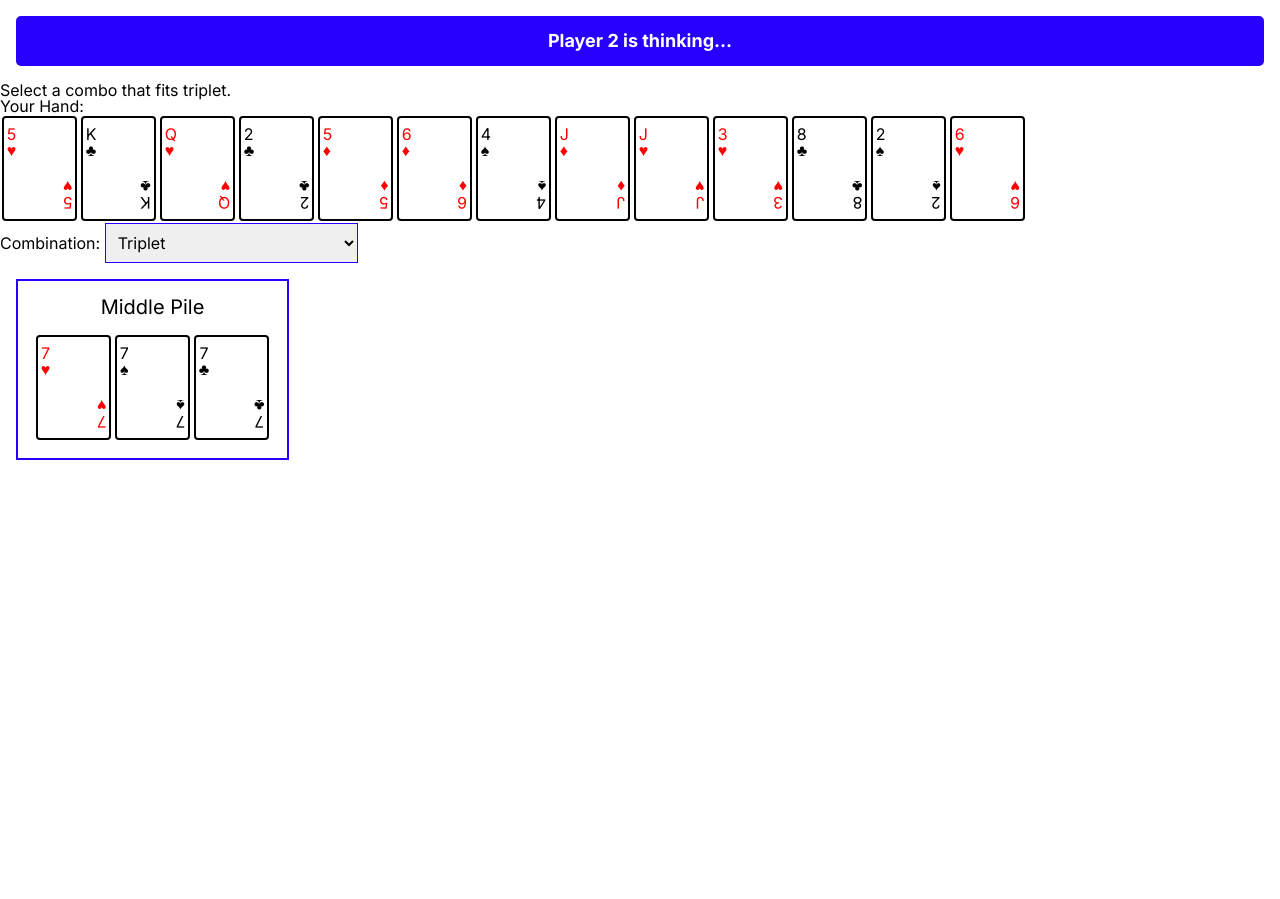
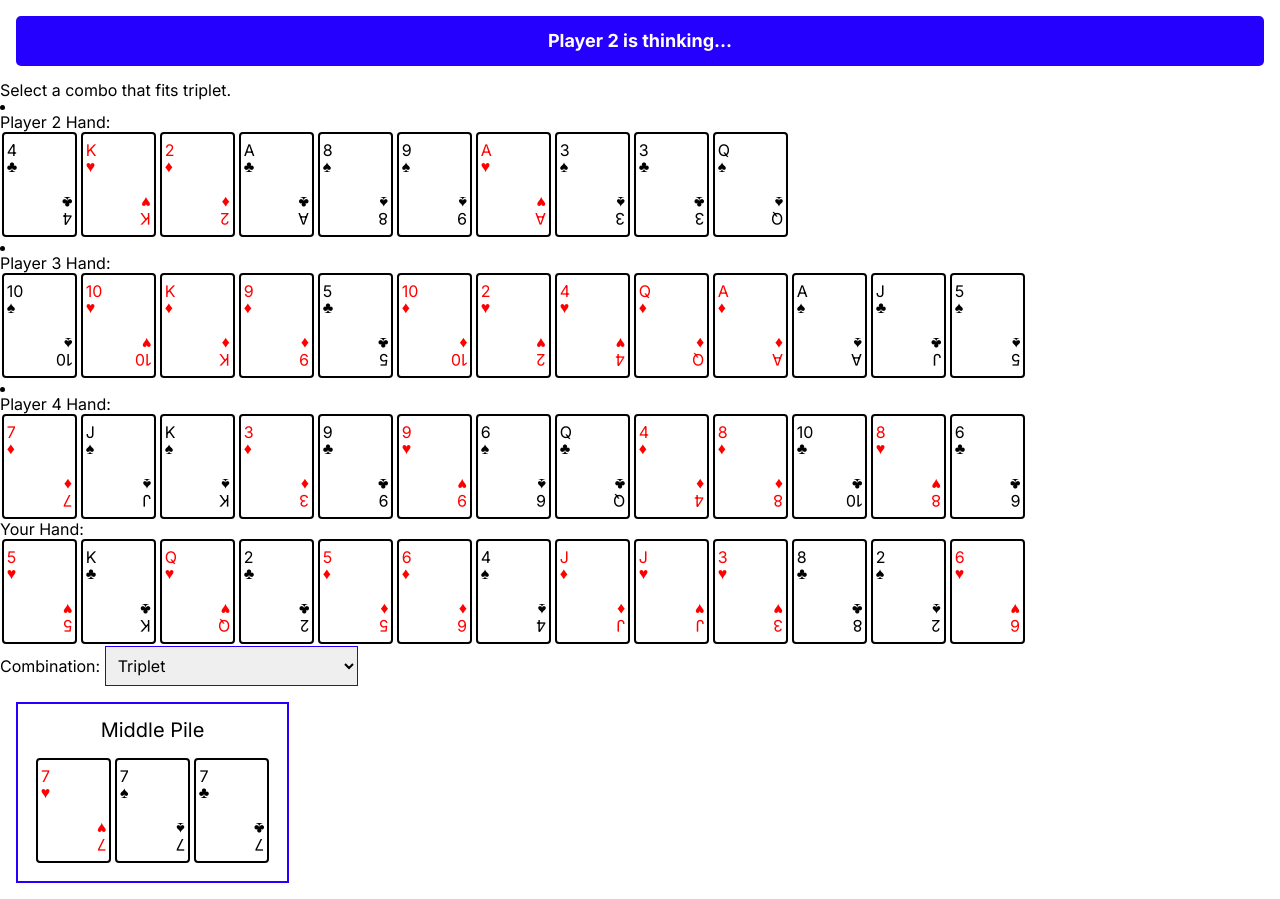
Before and after one commit to jduong09/thirteen, a Next.js app: page / in a window 1280 px wide. Both pictures are taken after a click on the button "Shuffle Deck". Before the commit the page ends 800 px from the top, so only its background shows below. Built offline with nearby package versions, Linux system fonts and the light colour scheme.

Commit message:
Logic working. PR ready for review.

```diff
--- a/components/game/game.js
+++ b/components/game/game.js
@@ -22,6 +22,7 @@ const Game = () => {
   const [winnerClause, setWinnerClause] = useState(null);
   const [newRound, setNewRound] = useState(false);
   const [turnMessage, setTurnMessage] = useState('');
+  const [gameOverClause, setGameOverClause] = useState(null);
 
   // Build Card Deck
   const suites = ['spades', 'clubs', 'diamonds', 'hearts'];
@@ -40,10 +41,20 @@ const Game = () => {
     }
 
     /**
+     * @description End logic if 3 hands have won, game over.
+     *
+     */
+    const checkWinner = hands.filter(player => player.hand.length === 0);
+
+    if (checkWinner.length === 3) {
+      setGameOverClause(true);
+      return;
+    }
+
+    /**
      * @description End logic if hand has won
      *
      */
-    const checkWinner = hands.filter(player => player.hand.length === 0);
     if (checkWinner.length === 1 && checkWinner[0].winner === false) {
       setWinnerClause(checkWinner[0].player.toString());
       console.log(`Player ${checkWinner[0].player.toString()} wins!`);
@@ -84,7 +95,6 @@ const Game = () => {
       return;
     }
 
-    console.log("Hit Winner useEffect")
     const newHand = hands.map((curr, idx) => {
       if (parseInt(winnerClause) === idx) {
         return { player: curr.player,  hand: curr.hand, skipped: curr.skipped, winner: true }
@@ -92,15 +102,24 @@ const Game = () => {
         return curr;
       }
     });
-    console.log(newHand);
     setHands(newHand);
   }, [winnerClause]);
 
   useEffect(() => {
+    if (gameOverClause) {
+      let loser = hands.filter(player => player.winner === false);
+      console.log(`Player ${loser[0].player + 1} loses!`);
+      setTurnMessage(`Player ${loser[0].player + 1} loses!`);
+    }
+  }, [gameOverClause])
+
+  useEffect(() => {
     if (winnerClause) {
-      changeTurn();
-      restartRound();
-      console.log('Restarting round after winnner');
+      console.log(`\n\nPLAYER ${playerTurn + 1} HAS WON! STARTING NEW ROUND IN 7 SECONDS...`);
+      setTimeout(() => {
+        changeTurn();
+        restartRound()
+      }, 7500);
     }
   }, [hands]);
 
@@ -113,7 +132,6 @@ const Game = () => {
     setCurrentTurnCombo('');
     setComboSelect('');
     setHands(hands.map(playerHand => {
-      console.log(playerHand);
       if (playerHand.winner === true)  {
         return {
           ...playerHand,
@@ -233,16 +251,12 @@ const Game = () => {
    * Goal is to find the player that has the key 'skipped' === false
    */
   const changeTurn = () => {
-    console.log('changing turn');
     let nextPlayer = playerTurn === 3 ? 0 : playerTurn + 1;
 
     while (nextPlayer !== playerTurn) {
-      console.log('in loop');
       if (hands[nextPlayer].winner) {
-        console.log('Skipping winner');
         nextPlayer = nextPlayer === 3 ? 0 : nextPlayer + 1;
       } else  if (hands[nextPlayer]?.skipped) {
-        console.log('Next Player', nextPlayer);
         nextPlayer = nextPlayer === 3 ? 0 : nextPlayer + 1;
       } else {
         break;
@@ -288,7 +302,6 @@ const Game = () => {
 
       if (hands[playerTurn].hand.length === 0 && hands[playerTurn].winner === false) {
         setWinnerClause(hands[playerTurn].player.toString());
-        console.log(`Player ${playerTurn + 1} wins!`);
       } else {
         setTimeout(() => {
           changeTurn();
@@ -345,6 +358,18 @@ const Game = () => {
   }
 
   const shuffleBtn = deckIsShuffled ? null : <button className={gameStyles.shuffleBtn} onClick={onShuffleClick}>Shuffle Deck</button>;
+
+  const listAiHands = hands.reduce((result, hand) => {
+    if (hand.player !== 0) {
+      result.push(hand);
+    }
+    return result;
+  }, []).map((playerObj, idx) => {
+    return (<li key={idx}>
+      <h3>{`Player ${playerObj.player + 1} Hand:`}</h3>
+      <Hand cards={playerObj.hand} player={playerObj.player} />
+    </li>)
+  });
   return (
     <game>
       {introIsVisible
@@ -359,6 +384,7 @@ const Game = () => {
         <div>
           <h2 className={gameStyles.turnIndicator}>{endCycleClause || <div><span>{turnMessage}</span></div>}</h2>
           <h2>{selectCombo ? `Select a combo that fits ${selectCombo}.` : 'Choose Combination Type'}</h2>
+          {listAiHands}
           <h3>Your Hand:</h3>
           <Hand cards={hands[0].hand}
             playerTurn={playerTurn}
```
